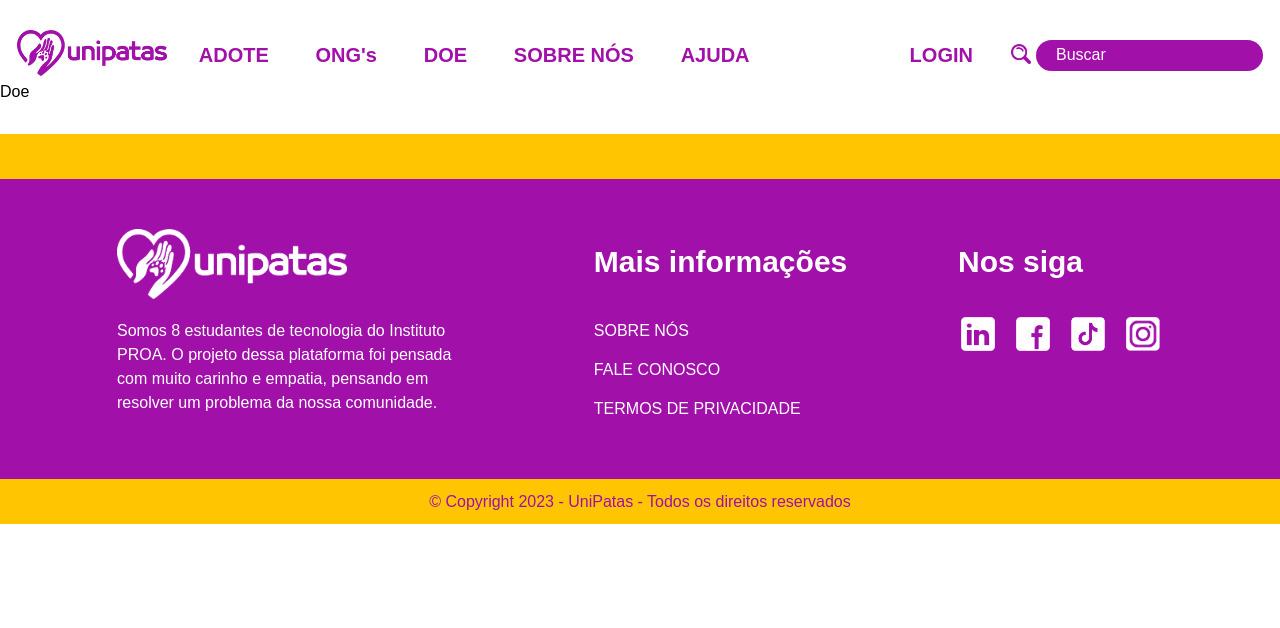
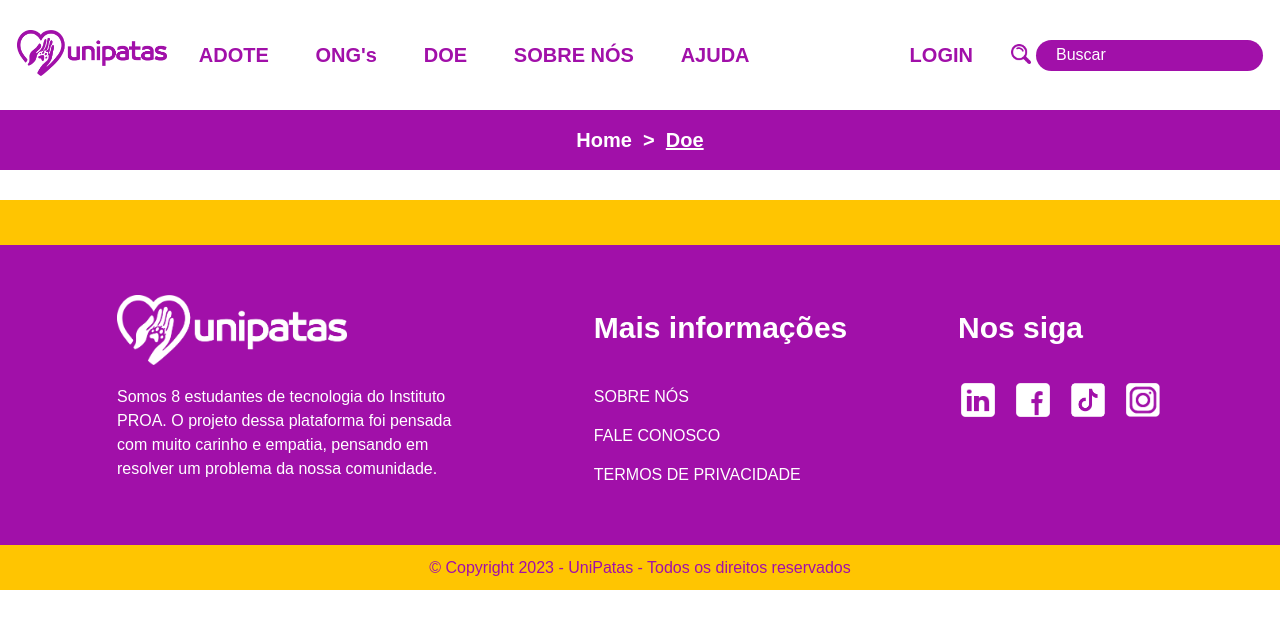
Before and after one commit to UniPatas/UniPatas, a Next.js app: page /doe in a window 1280 px wide. Shown: the top 628 px of the page. Built offline with nearby package versions, Linux system fonts and the light colour scheme; a web font is replaced by a local one.

Commit message:
Criou componente NavigateToHome (#27)
Aprovado para merge. [✅]

```diff
--- a/src/app/doe/layout.jsx
+++ b/src/app/doe/layout.jsx
@@ -1,10 +1,14 @@
 import Layout from "@/components/Layout";
+import NavigateToHome from "@/components/Doe/NavigateToHome";
 
 export default function DoeLayout() {
   return (
     <>
       <Layout>
-        <h1>Doe</h1>
+        <NavigateToHome
+          tela="Doe"
+          rota="doe"
+        />
       </Layout>
     </>
   );
--- /dev/null
+++ b/src/components/Doe/NavigateToHome.jsx
@@ -0,0 +1,27 @@
+export default function NavigateToHome({ tela, rota }) {
+    return (
+      <section className="pt-[30px]">
+        <div className="w-full mx-auto bg-darker-purple">
+          <div className="max-w-[1246px] mx-auto">
+            <div className="flex justify-center items-center h-[60px]">
+              <div className="text-white">
+                <p className="text-[20px] font-bold">
+                  <span className="hover:underline">
+                    <a href="/">
+                      Home
+                    </a>
+                  </span>
+                  {" "}
+                  <span className="text-[px]">&nbsp;&gt;&nbsp;</span>
+                  {" "}
+                  <a href={`/${rota}`} className="underline" >
+                    {tela}
+                  </a>
+                </p>
+              </div>
+            </div>
+          </div>
+        </div>
+      </section>
+    );
+  }
```
